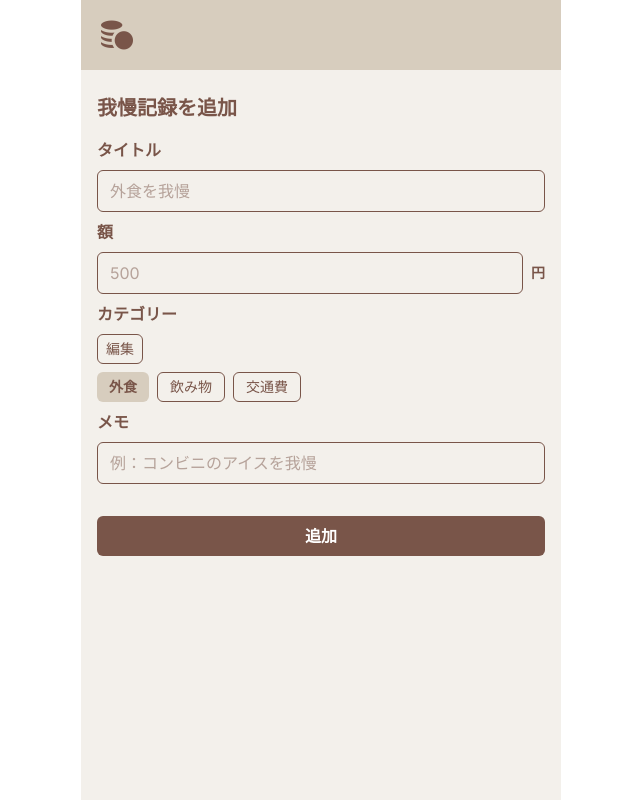
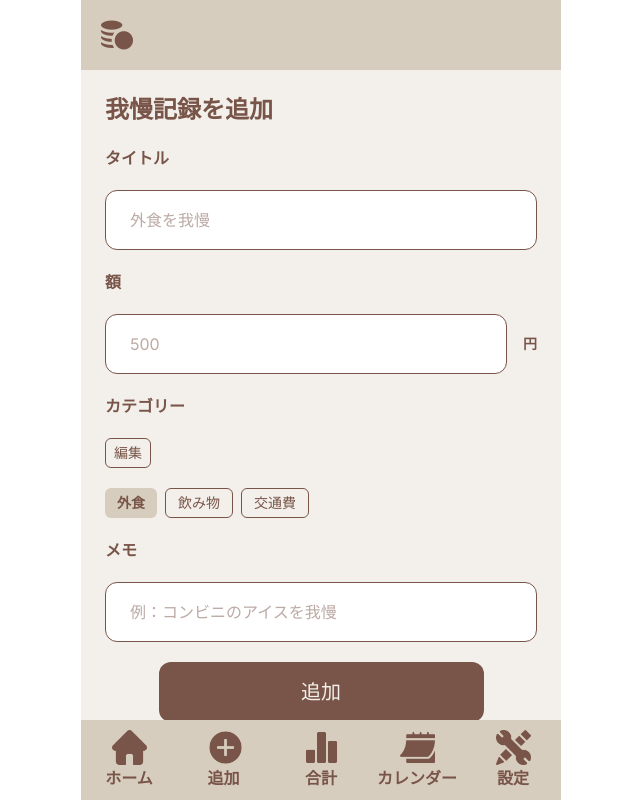
Before and after one commit to Naoya-0213/money-mindful, a Next.js app: page /money-mindful/add in a window 1280 px wide. Shown: the top 800 px of the page, without its empty margins (319-959 px from the left). Built offline with nearby package versions, Linux system fonts and the light colour scheme.

Commit message:
追加セクションの変更

```diff
--- a/src/app/components/add/Add.tsx
+++ b/src/app/components/add/Add.tsx
@@ -1,60 +1,65 @@
 import React from "react";
+import Button from "../button/Button";
 
 const Add = () => {
   return (
-    <div className="w-full flex flex-col gap-4 text-[#795549]">
+    <div className="flex w-full flex-col gap-5 px-6 py-6 text-[#795549]">
       {/* タイトル */}
-      <h2 className="text-xl font-bold">我慢記録を追加</h2>
+      <h2 className="text-2xl font-bold">我慢記録を追加</h2>
 
       {/* 入力フォーム */}
-      <div className="flex flex-col gap-2">
+      <div className="flex flex-col gap-5">
+        {/* タイトル */}
         <label className="font-semibold">タイトル</label>
         <input
           type="text"
           placeholder="外食を我慢"
-          className="border border-[#795549] rounded-md px-3 py-2"
+          className="h-[60px] rounded-xl border border-[#795549] bg-white px-6 py-2"
         />
 
+        {/* 額 */}
         <label className="font-semibold">額</label>
-        <div className="flex items-center gap-2">
+        <div className="flex items-center gap-4">
           <input
             type="number"
             placeholder="500"
-            className="w-full border border-[#795549] rounded-md px-3 py-2"
+            className="h-[60px] w-full rounded-xl border border-[#795549] bg-white px-6 py-2"
           />
           <span className="text-sm font-bold">円</span>
         </div>
 
+        {/* カテゴリー */}
         <label className="font-semibold">カテゴリー</label>
         <div className="flex items-center gap-2">
-          <button className="text-sm border border-[#795549] rounded-md px-2 py-1">
+          <button className="rounded-md border border-[#795549] px-2 py-1 text-sm">
             編集
           </button>
         </div>
         <div className="flex flex-wrap gap-2">
-          <button className="bg-[#D7CDBE] text-sm font-bold rounded-md px-3 py-1">
+          <button className="rounded-md bg-[#D7CDBE] px-3 py-1 text-sm font-bold">
             外食
           </button>
-          <button className="border border-[#795549] text-sm rounded-md px-3 py-1">
+          <button className="rounded-md border border-[#795549] px-3 py-1 text-sm">
             飲み物
           </button>
-          <button className="border border-[#795549] text-sm rounded-md px-3 py-1">
+          <button className="rounded-md border border-[#795549] px-3 py-1 text-sm">
             交通費
           </button>
         </div>
 
+        {/* メモ */}
         <label className="font-semibold">メモ</label>
         <input
           type="text"
           placeholder="例：コンビニのアイスを我慢"
-          className="border border-[#795549] rounded-md px-3 py-2"
+          className="h-[60px] rounded-xl border border-[#795549] bg-white px-6 py-2"
         />
       </div>
 
-      {/* 追加ボタン */}
-      <button className="bg-[#795549] text-white rounded-md py-2 font-bold mt-4">
-        追加
-      </button>
+      {/* 仮追加ボタン */}
+      <div className="flex justify-center">
+        <Button onClick={() => alert("クリックされた！")}>追加</Button>
+      </div>
     </div>
   );
 };
--- a/src/app/components/button/Button.tsx
+++ b/src/app/components/button/Button.tsx
@@ -12,7 +12,7 @@ const Button = ({ children, onClick, className }: ButtonProps) => {
   return (
     <button
       onClick={onClick}
-      className={`h-[60px] w-full max-w-[325px] min-w-[200px] rounded-[15px] bg-[#795549] px-6 py-2 text-center text-xl text-[#F3F0EB] ${className ?? ""}`}
+      className={`h-[60px] w-full max-w-[325px] min-w-[200px] rounded-xl bg-[#795549] px-6 py-2 text-center text-xl text-[#F3F0EB] ${className ?? ""}`}
     >
       {children}
     </button>
--- a/src/app/components/footer/Footer.tsx
+++ b/src/app/components/footer/Footer.tsx
@@ -6,7 +6,7 @@ import Link from "next/link";
 
 const Footer = () => {
   return (
-    <div className="grid h-[80px] w-full max-w-[480px] grid-cols-5 bg-[#D7CDBE]">
+    <div className="fixed bottom-0 z-50 grid h-[80px] w-full max-w-[480px] grid-cols-5 bg-[#D7CDBE]">
       {/* ホーム */}
       <Link
         href="/money-mindful/home"
--- a/src/app/layout.tsx
+++ b/src/app/layout.tsx
@@ -42,8 +42,8 @@ export default function RootLayout({
         <Header />
 
         {/* メインセクション */}
-        <main className="flex w-full justify-center ">
-          <div className="min-h-[calc(100dvh-80px)] w-full max-w-[480px] pt-[70px] pb-[80px] bg-[#F3F0EB]">
+        <main className="flex w-full justify-center">
+          <div className="min-h-[calc(100dvh-80px)] w-full max-w-[480px] bg-[#F3F0EB] pt-[70px] pb-[80px]">
             {children}
           </div>
         </main>
--- a/src/app/money-mindful/add/page.tsx
+++ b/src/app/money-mindful/add/page.tsx
@@ -5,8 +5,8 @@ import React from "react";
 
 export default function AddPage() {
   return (
-    <main className="mx-auto flex min-h-screen w-full max-w-[480px] flex-col items-center bg-[#F3F0EB] px-4 pt-6">
+    <div className="mx-auto flex min-h-screen w-full max-w-[480px] flex-col bg-[#F3F0EB]">
       <Add />
-    </main>
+    </div>
   );
 }
```
